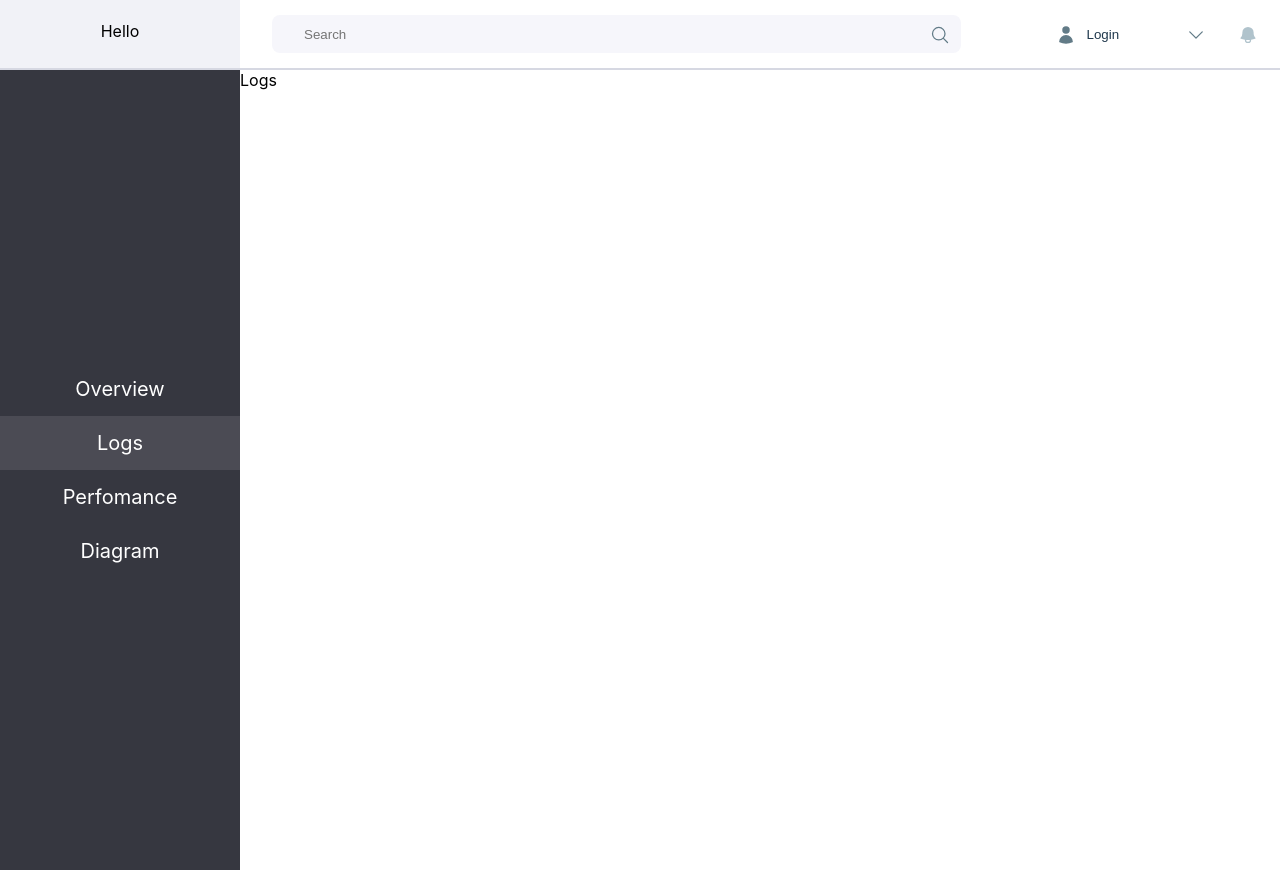
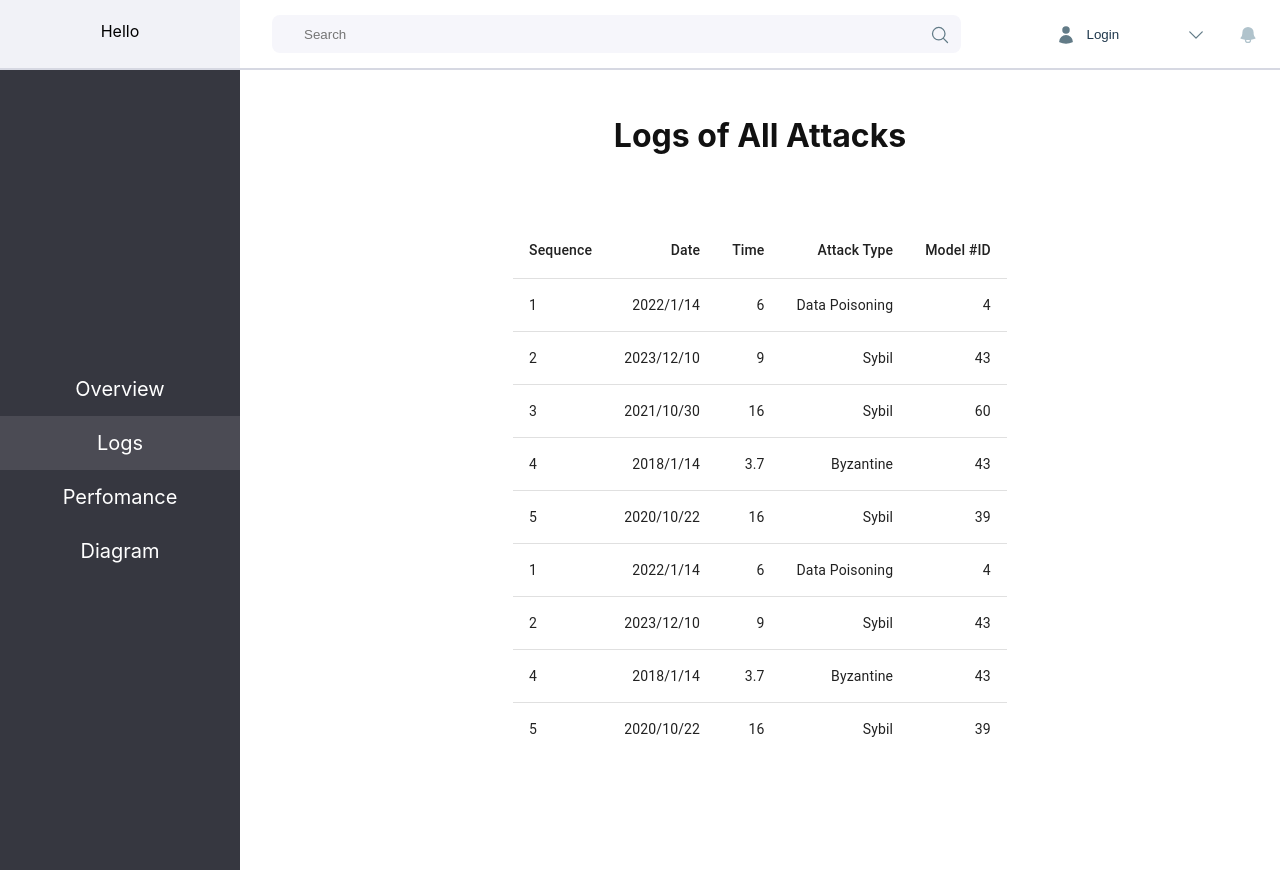
Before and after one commit to batsdk/attack-detection-uni, a React (Create React App) app: page /logs in a window 1280 px wide. Built offline with nearby package versions, Linux system fonts and the light colour scheme.

Commit message:
Basic UI Completed

```diff
--- a/src/Pages/Logs.jsx
+++ b/src/Pages/Logs.jsx
@@ -1,9 +1,76 @@
-import React from 'react'
+import React from "react";
+
+import Table from "@mui/material/Table";
+import TableBody from "@mui/material/TableBody";
+import TableCell from "@mui/material/TableCell";
+import TableContainer from "@mui/material/TableContainer";
+import TableHead from "@mui/material/TableHead";
+import TableRow from "@mui/material/TableRow";
+import Paper from "@mui/material/Paper";
+
+import "../assets/styles/Overview.css";
+import "../assets/styles/Perfomance.css";
+
+const createData = (seq_no, date, time, attack_type, model_id) => {
+  return { seq_no, date, time, attack_type, model_id };
+};
 
 const Logs = () => {
+  const logsData = [
+    createData(1, "2022/1/14", 6.0, "Data Poisoning", 4),
+    createData(2, "2023/12/10", 9.0, "Sybil", 43),
+    createData(3, "2021/10/30", 16.0, "Sybil", 60),
+    createData(4, "2018/1/14", 3.7, "Byzantine", 43),
+    createData(5, "2020/10/22", 16.0, "Sybil", 39),
+    createData(1, "2022/1/14", 6.0, "Data Poisoning", 4),
+    createData(2, "2023/12/10", 9.0, "Sybil", 43),
+    createData(4, "2018/1/14", 3.7, "Byzantine", 43),
+    createData(5, "2020/10/22", 16.0, "Sybil", 39),
+  ];
+
   return (
-    <div>Logs</div>
-  )
-}
+    <>
+      {/* Attack Table */}
+      <div className="center-all content-height">
+      <h1 className="overview-header">Logs of All Attacks</h1>
+        <div className="table-container">
+          <TableContainer className="no-shadow" component={Paper}>
+            <Table
+              sx={{ minWidth: 450, maxWidth: 500 }}
+              aria-label="simple table"
+              className="no-shadow"
+            >
+              <TableHead>
+                <TableRow>
+                  <TableCell>Sequence</TableCell>
+                  <TableCell align="right">Date</TableCell>
+                  <TableCell align="right">Time</TableCell>
+                  <TableCell align="right">Attack Type</TableCell>
+                  <TableCell align="right">Model #ID</TableCell>
+                </TableRow>
+              </TableHead>
+              <TableBody>
+                {logsData.map((row, index) => (
+                  <TableRow
+                    key={index}
+                    sx={{ "&:last-child td, &:last-child th": { border: 0 } }}
+                  >
+                    <TableCell component="th" scope="row">
+                      {row.seq_no}
+                    </TableCell>
+                    <TableCell align="right">{row.date}</TableCell>
+                    <TableCell align="right">{row.time}</TableCell>
+                    <TableCell align="right">{row.attack_type}</TableCell>
+                    <TableCell align="right">{row.model_id}</TableCell>
+                  </TableRow>
+                ))}
+              </TableBody>
+            </Table>
+          </TableContainer>
+        </div>
+      </div>
+    </>
+  );
+};
 
-export default Logs
+export default Logs;
--- a/src/Pages/Overview.jsx
+++ b/src/Pages/Overview.jsx
@@ -101,7 +101,7 @@ const Overview = () => {
 
         {/* Attack Table */}
         <div className="table-container">
-          <TableContainer className="MuiTable" component={Paper}>
+          <TableContainer className="no-shadow" component={Paper}>
             <Table
               sx={{ minWidth: 450, maxWidth: 500 }}
               aria-label="simple table"
--- a/src/assets/styles/Perfomance.css
+++ b/src/assets/styles/Perfomance.css
@@ -1,3 +1,3 @@
 .content-height {
-    min-height: 100vh;
+    min-height: 90vh;
 }
```
